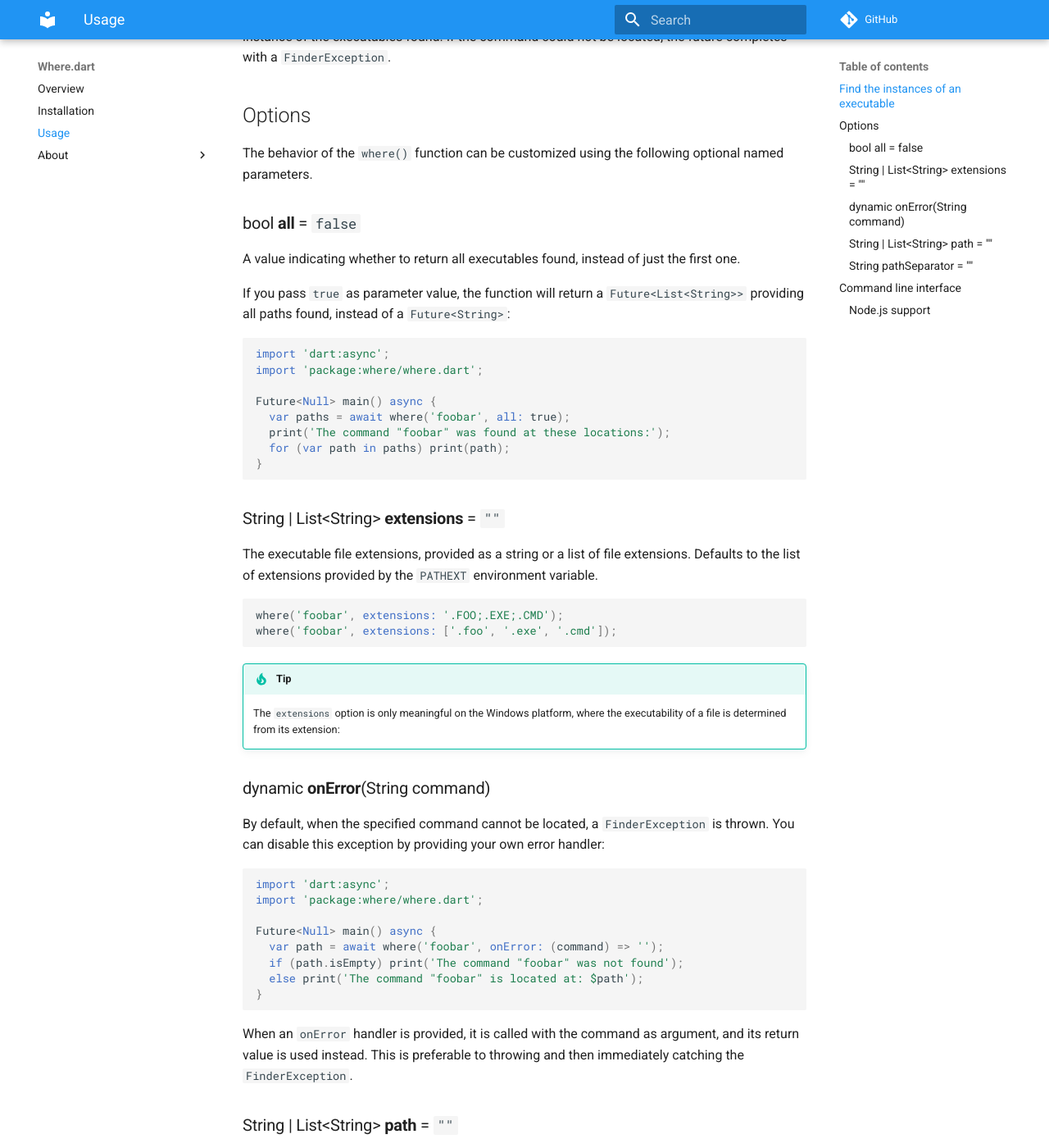
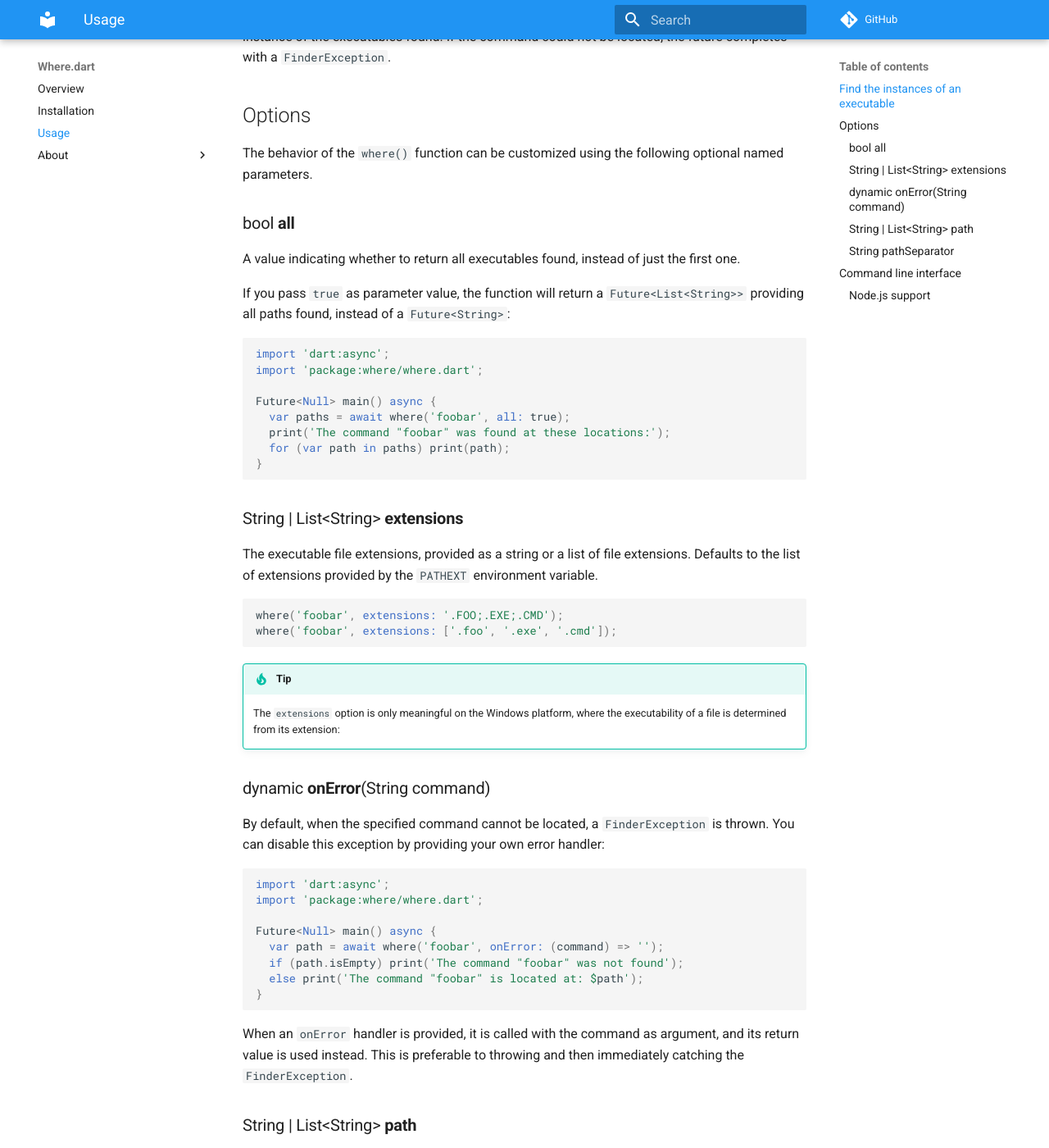
Before and after one commit to AugustToko/where.dart, an MkDocs documentation site: the page built from doc/usage.md, in a window 1280 px wide and 1400 px high, scrolled down 595 px. Shown: the whole window at 82% size. Built offline with MkDocs 1.6.1 and Material for MkDocs 9.7.7, drawn with Linux system fonts in a browser that asks for light colours; comment, search, counter and statistics services are not loaded; old or Windows-style settings are respelled for this version of MkDocs.

Commit message:
Updated the usage

````diff
--- a/doc/usage.md
+++ b/doc/usage.md
@@ -28,7 +28,7 @@ The function returns a [`Future<String>`](https://api.dartlang.org/stable/dart-a
 ## Options
 The behavior of the `where()` function can be customized using the following optional named parameters.
 
-### bool **all** = `false`
+### bool **all**
 A value indicating whether to return all executables found, instead of just the first one.
 
 If you pass `true` as parameter value, the function will return a `Future<List<String>>` providing all paths found, instead of a `Future<String>`:
@@ -44,7 +44,7 @@ Future<Null> main() async {
 }
 ```
 
-### String | List&lt;String&gt; **extensions** = `""`
+### String | List&lt;String&gt; **extensions**
 The executable file extensions, provided as a string or a list of file extensions. Defaults to the list of extensions provided by the `PATHEXT` environment variable.
 
 ```dart
@@ -72,7 +72,7 @@ Future<Null> main() async {
 
 When an `onError` handler is provided, it is called with the command as argument, and its return value is used instead. This is preferable to throwing and then immediately catching the `FinderException`.
 
-### String | List&lt;String&gt; **path** = `""`
+### String | List&lt;String&gt; **path**
 The system path, provided as a string or a list of directories. Defaults to the list of paths provided by the `PATH` environment variable.
 
 ```dart
@@ -80,7 +80,7 @@ where('foobar', path: '/usr/local/bin:/usr/bin');
 where('foobar', path: ['/usr/local/bin', '/usr/bin']);
 ```
 
-### String **pathSeparator** = `""`
+### String **pathSeparator**
 The character used to separate paths in the system path. Defaults to the platform path separator (i.e. `";"` on Windows, `":"` on other platforms).
 
 ```dart
````
